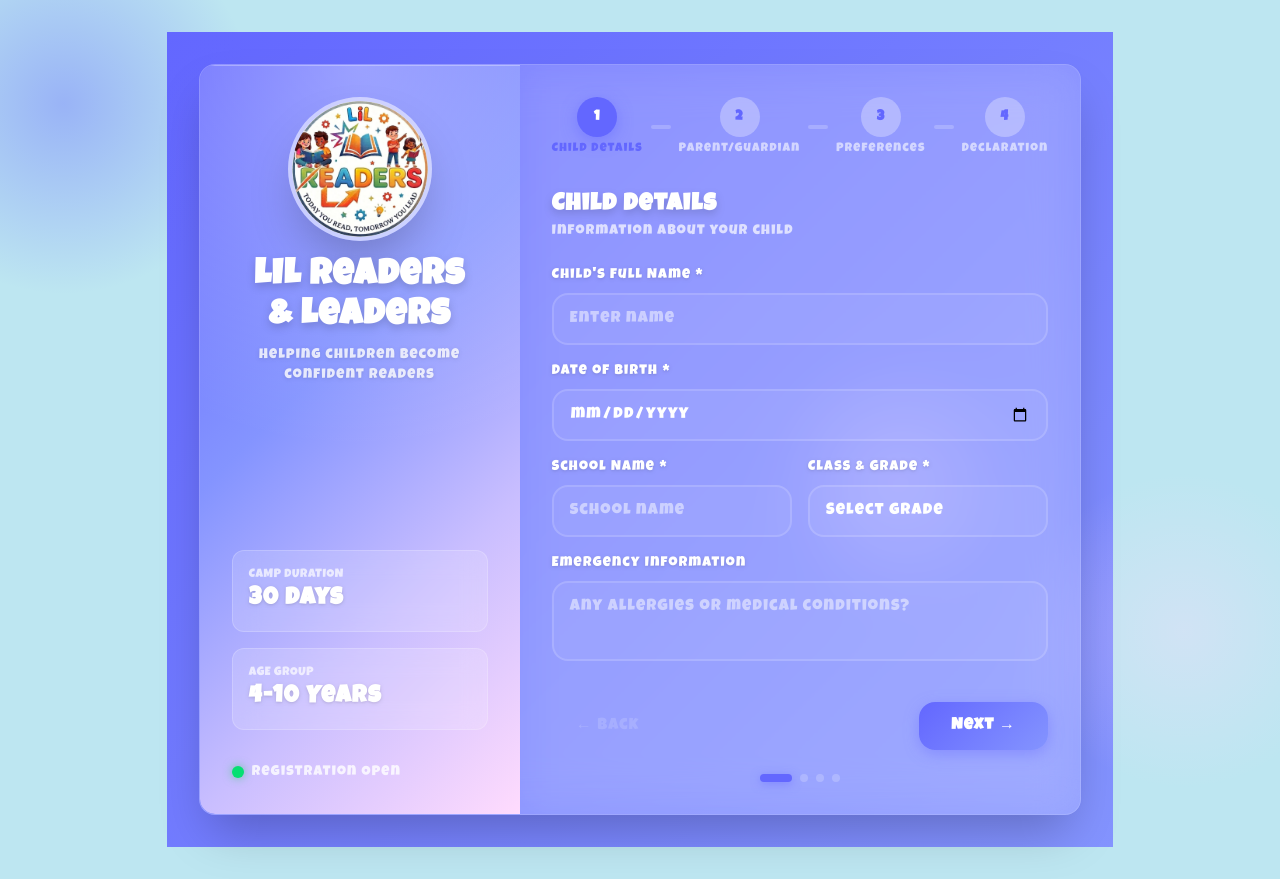
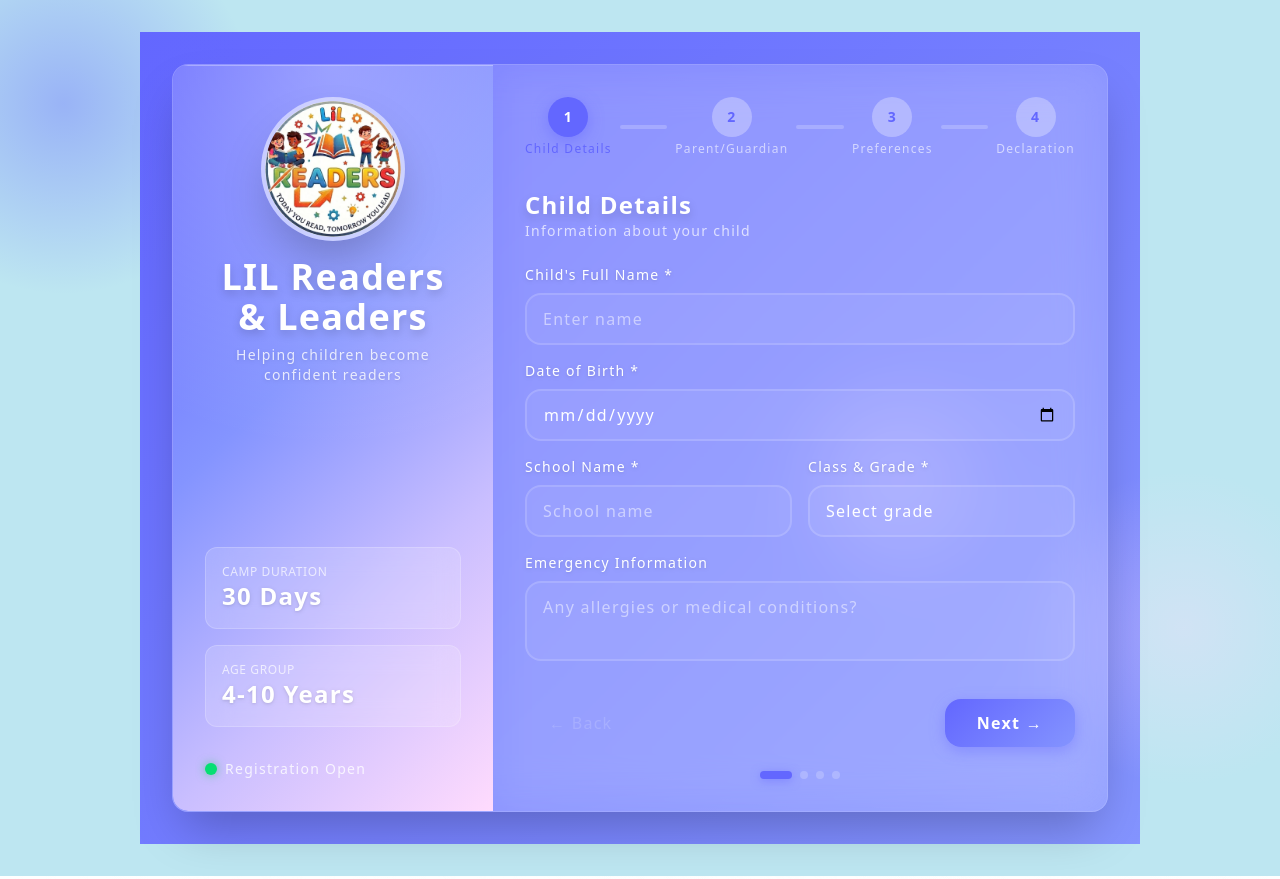
Before and after one commit to krishivs789/lilreaders, a Next.js app: page / in a window 1280 px wide. Built offline with nearby package versions, Linux system fonts and the light colour scheme.

Commit message:
Fix: Use Noto Sans Symbols 2 font for all form text

```diff
--- a/src/app/globals.css
+++ b/src/app/globals.css
@@ -5,6 +5,7 @@
 @theme {
   --font-sans: "Luckiest Guy", ui-sans-serif, system-ui, sans-serif;
   --font-book: "Luckiest Guy", ui-sans-serif, system-ui, sans-serif;
+  --font-form: "Noto Sans Symbols 2", ui-sans-serif, system-ui, sans-serif;
   --letter-spacing: 0.08em;
   --book-border: #300a28;
 
@@ -101,6 +102,10 @@
     position: relative;
     z-index: 1;
   }
+}
+
+.font-form {
+  font-family: var(--font-form);
 }
 
 /* ============================================
--- a/src/components/registration-form.tsx
+++ b/src/components/registration-form.tsx
@@ -124,7 +124,7 @@ export default function RegistrationForm() {
   }
 
   return (
-    <div className="min-h-screen p-3 sm:p-4 md:p-6 lg:p-8" style={{ background: 'linear-gradient(135deg, #6367FF 0%, #8494FF 100%)', backgroundAttachment: 'fixed' }}>
+    <div className="min-h-screen p-3 sm:p-4 md:p-6 lg:p-8 font-form" style={{ background: 'linear-gradient(135deg, #6367FF 0%, #8494FF 100%)', backgroundAttachment: 'fixed' }}>
       {/* Background Orbs */}
       <div className="fixed inset-0 overflow-hidden pointer-events-none" style={{ zIndex: 0 }}>
         <div className="absolute w-96 h-96 rounded-full opacity-40" style={{ background: 'radial-gradient(circle, #6367FF 0%, transparent 70%)', top: '-10%', left: '-10%' }} />
```
